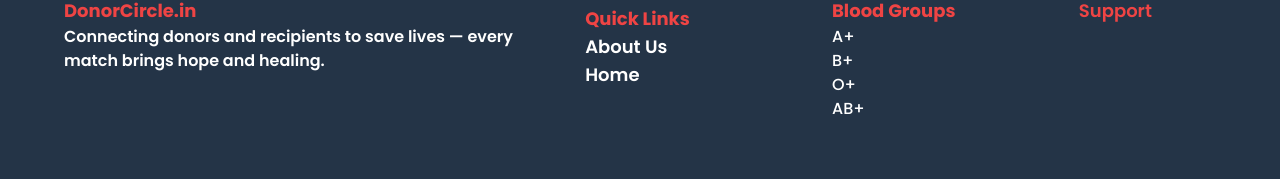
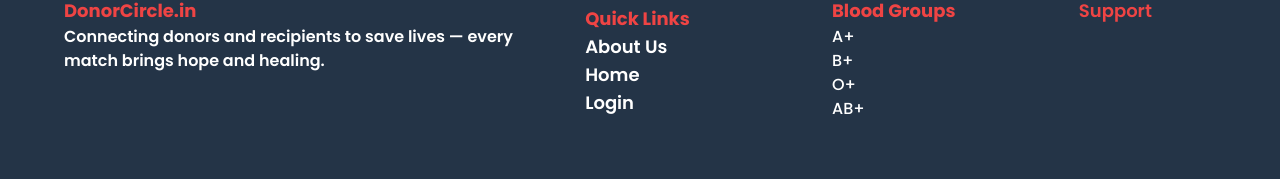
Before and after one commit to TanmayVidhate/DonorCircle_2, a React (Vite) app in the folder client/: page /contactus in a window 1280 px wide. Shown: the part 747-926 px from the top of the page. Built offline with nearby package versions, Linux system fonts and the light colour scheme.

Commit message:
add link in navbar

```diff
--- a/client/src/Components/Footer.jsx
+++ b/client/src/Components/Footer.jsx
@@ -15,6 +15,7 @@ function Footer() {
                         <div className='  font-bold text-red-500 text-lg sm:text-left'>Quick Links</div>
                         <LinkTo PageName="About us" url="/aboutus" className="!text-left text-white capitalize sm:text-left " />
                         <LinkTo PageName="Home" url="/" className="!text-left text-white capitalize sm:text-left" />
+                        <LinkTo PageName="Login" url="/signin" className="!text-left text-white capitalize sm:text-left" />
                     </div>
 
                     <div className=' w-2/4 mx-7 sm:mx-8  sm:text-left md:w-1/3'>
```
